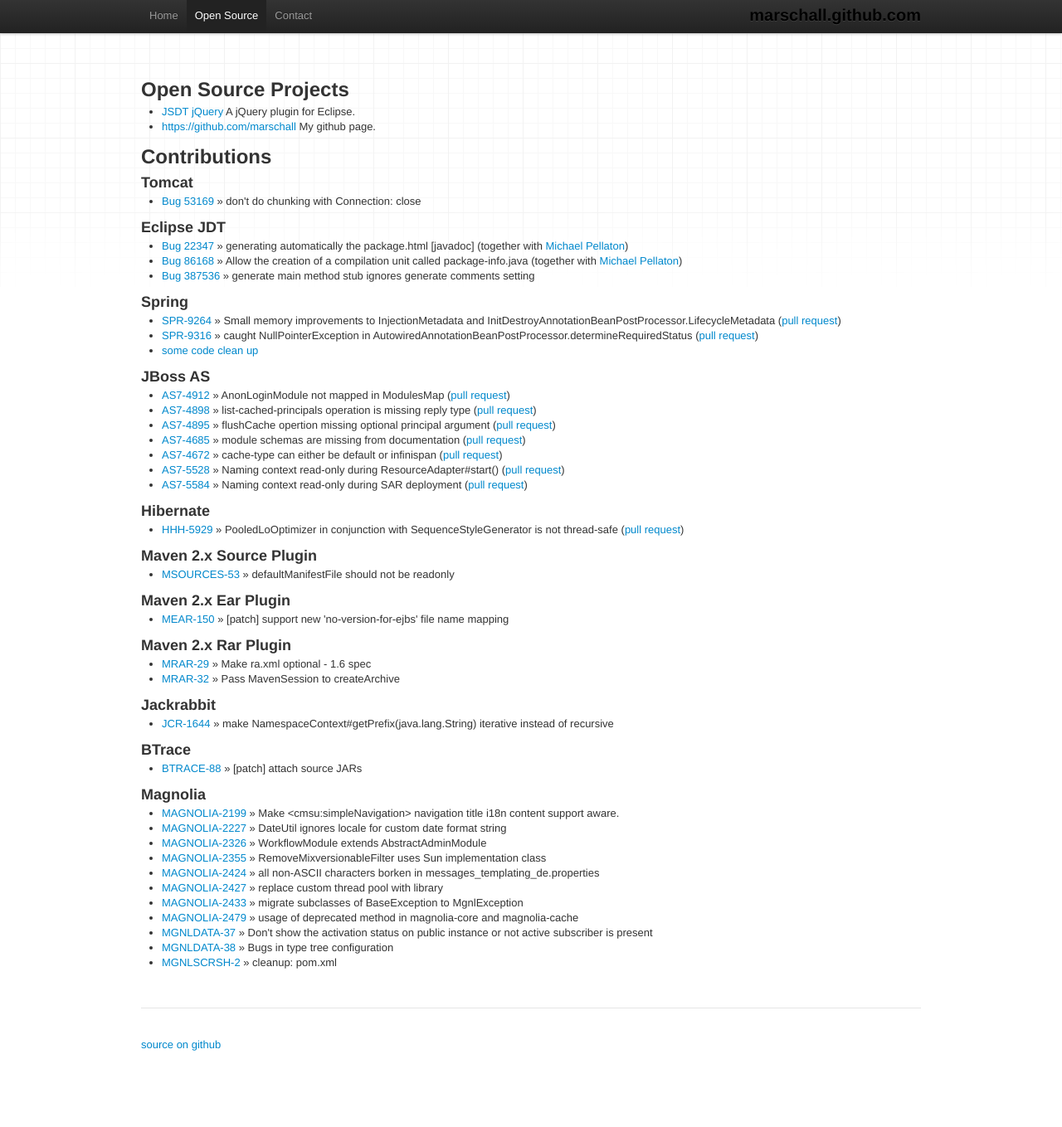
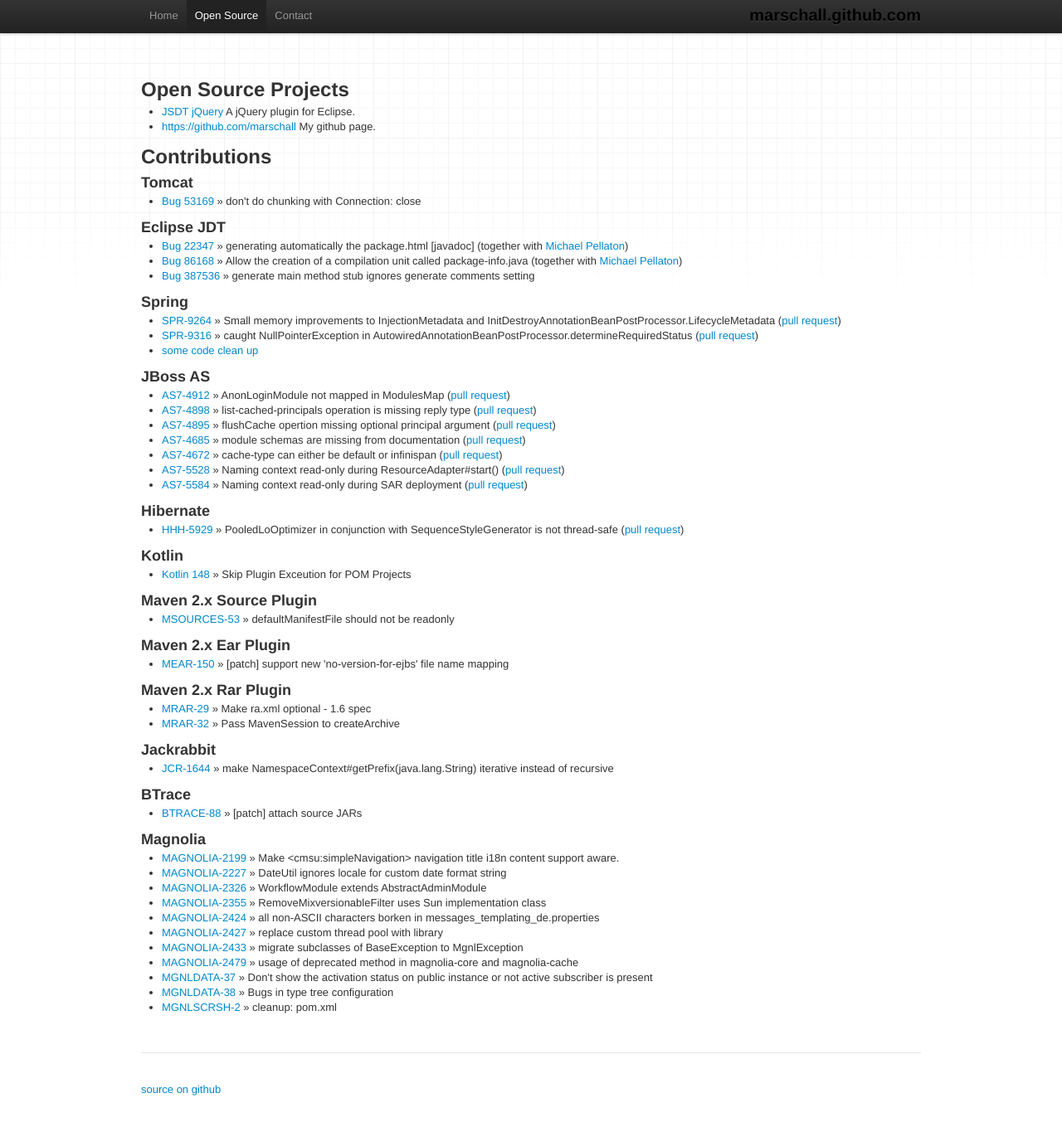
Before and after one commit to marschall/marschall.github.com, a Jekyll site: the page built from open-source.html, in a window 1280 px wide and 1359 px high. Shown: the whole window at 83% size. Built offline with Jekyll 4.4.1, drawn with Linux system fonts in a browser that asks for light colours.

Commit message:
add Kotling

```diff
--- a/open-source.html
+++ b/open-source.html
@@ -41,6 +41,20 @@
 <ul>
   <li><a href="https://hibernate.onjira.com/browse/HHH-5929">HHH-5929</a> &raquo; PooledLoOptimizer in conjunction with SequenceStyleGenerator is not thread-safe (<a href="https://github.com/hibernate/hibernate-orm/pull/350">pull request</a>)</li>
 </ul>
+<!--
+<h3>IronJacamar</h3>
+<ul>
+  <li><a href="https://issues.jboss.org/browse/JBJCA-941">JBJCA-941</a> &raquo; NPE in ResourceAdapter1516Impl for invalid RAR</li>
+</ul>
+-->
+<h3>Kotlin</h3>
+<ul>
+  <li><a href="https://github.com/JetBrains/kotlin/pull/148">Kotlin 148</a> &raquo; Skip Plugin Exceution for POM Projects</li>
+<!--
+  <li><a href="https://github.com/JetBrains/kotlin/pull/147">Kotlin 147</a> &raquo; Add javax.ejb Annotations</li>
+  <li><a href="https://github.com/JetBrains/kotlin/pull/146">Kotlin 146</a> &raquo; Add java.util.logging annotations</li>
+-->
+</ul>
 <h3>Maven 2.x Source Plugin</h3>
 <ul>
   <li><a href="https://jira.codehaus.org/browse/MSOURCES-53">MSOURCES-53</a> &raquo; defaultManifestFile should not be readonly</li>
```
